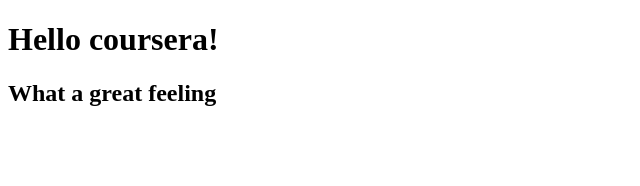
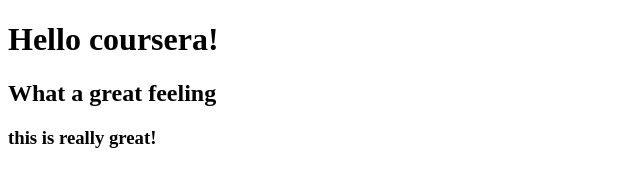
Before and after one commit to kumaraw/my-coursera-test, a plain HTML site: page site/index.html in a window 1280 px wide. Shown: the whole page, without its empty margins (0-640 px from the left). Drawn offline with Linux system fonts and the light colour scheme.

Commit message:
Small addition to my second page.

```diff
--- a/site/index.html
+++ b/site/index.html
@@ -6,5 +6,6 @@
 <body>
 <h1>Hello coursera!</h1>
 <h2>What a great feeling</h2>
+<h3>this is really great!</h3>
 </body>
 </html>
```
